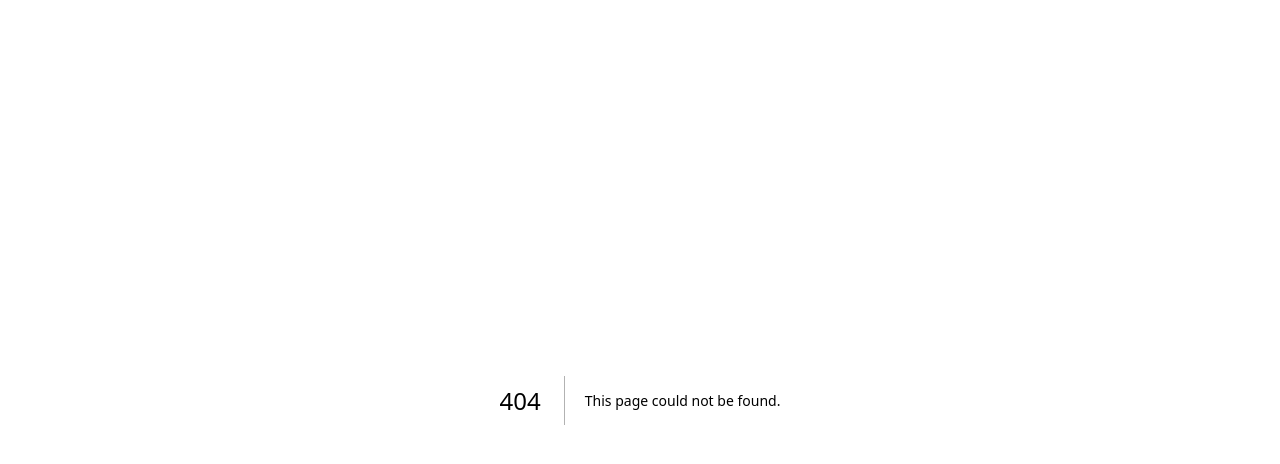
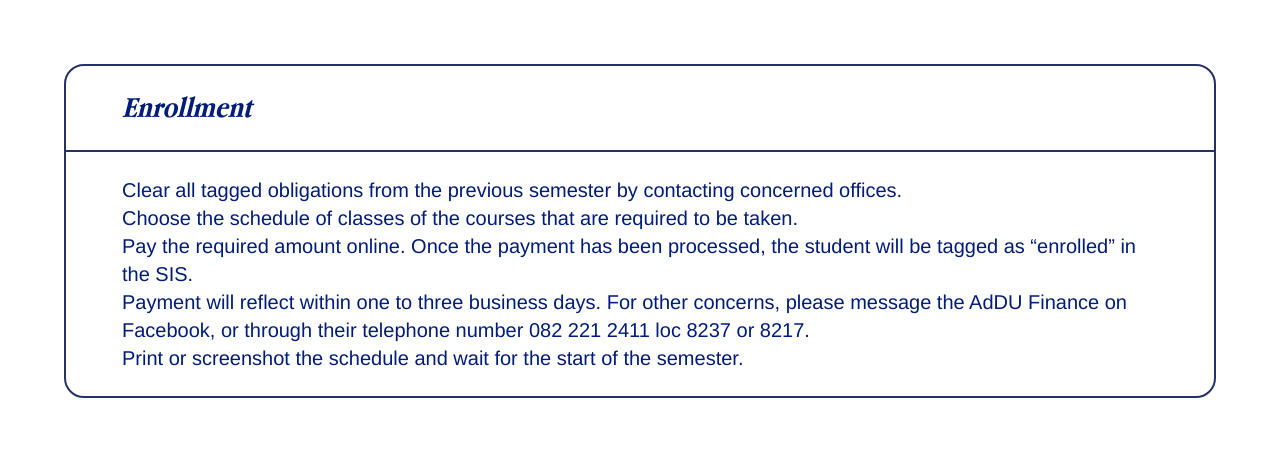
Before and after one commit to SAMAHAN-Systems-Development/samahan-at-the-get-go, a Next.js app: page /ria-card-demo in a window 1280 px wide. Before the commit this address had no page. Shown: the top 464 px of the page. Built offline with nearby package versions, Linux system fonts and the light colour scheme.

Commit message:
feat: created relevant information area card component

```diff
--- /dev/null
+++ b/src/app/ria-card-demo/page.tsx
@@ -0,0 +1,27 @@
+import RIACard from '@/components/ui/RIACard';
+
+export default function Home() {
+  return (
+    <div className="p-16">
+      <RIACard title="Enrollment">
+        <div className="">
+          Clear all tagged obligations from the previous semester by contacting
+          concerned offices. <br />
+          Choose the schedule of classes of the courses that are required to be
+          taken.
+          <br />
+          Pay the required amount online. Once the payment has been processed,
+          the student will be tagged as “enrolled” in the SIS.
+          <br />
+          Payment will reflect within one to three business days. For other
+          concerns, please message the AdDU Finance on Facebook, or through
+          their telephone number 082 221 2411 loc 8237 or 8217.
+          <br />
+          Print or screenshot the schedule and wait for the start of the
+          semester.
+          <br />
+        </div>
+      </RIACard>
+    </div>
+  );
+}
--- /dev/null
+++ b/src/components/ui/RIACard.tsx
@@ -0,0 +1,24 @@
+import type { FC } from 'react';
+import React from 'react';
+
+type RIACardType = {
+  children: React.ReactNode;
+  title: string;
+};
+
+const Button: FC<RIACardType> = ({ title, children }) => {
+  return (
+    <div className="w-full overflow-hidden border-solid border-card border-lightBlue rounded-section-card">
+      <div className="border-b-card border-lightBlue md:py-4 md:px-7 lg:py-6 lg:px-14">
+        <h2 className="font-appleGaramond-bold italic text-blue md:text-xl lg:text-3xl">
+          {title}
+        </h2>
+      </div>
+      <div className="text-blue md:text-base lg:text-xl md:py-4 md:px-7 lg:py-6 lg:px-14">
+        {children}
+      </div>
+    </div>
+  );
+};
+
+export default Button;
```
Also changed, not shown: 1 other file (tests, documents, lock files or other folders).
